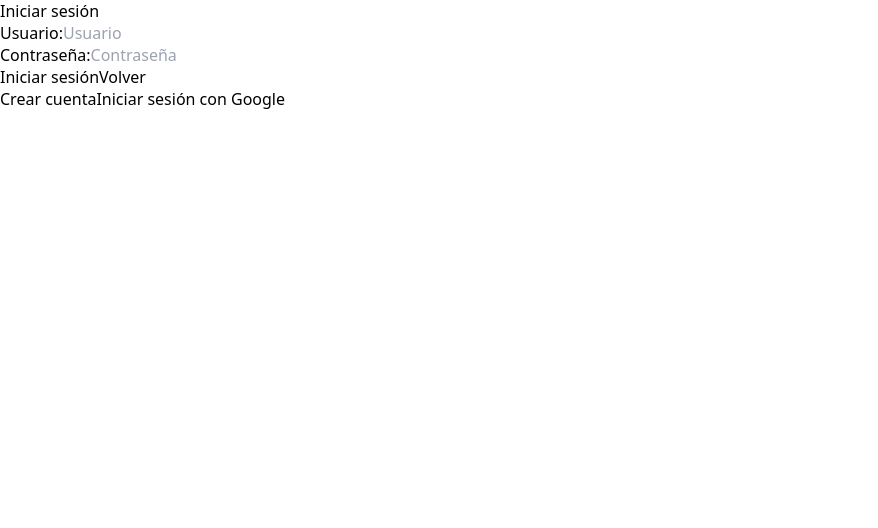
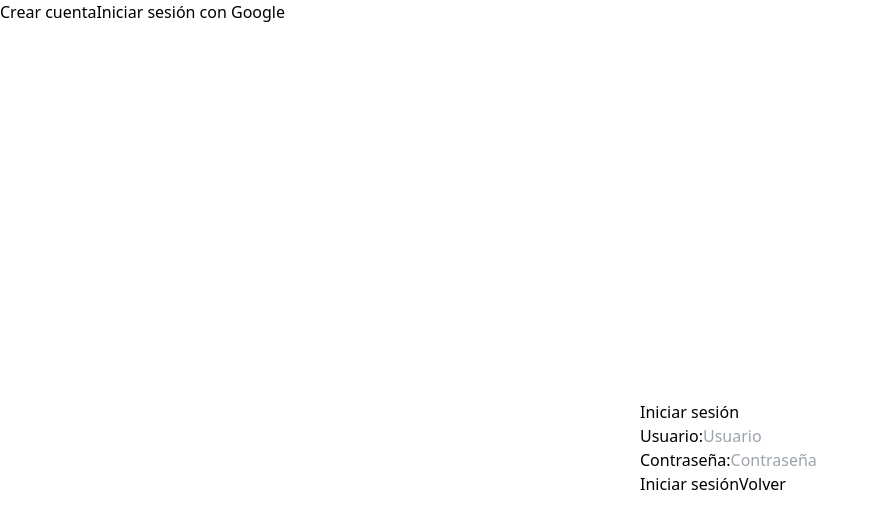
Before and after one commit to FaustoCitera/Proyecto, a Next.js app: page /authForm in a window 1280 px wide. Shown: the top 528 px of the page, without its empty margins (0-878 px from the left). Built offline with nearby package versions, Linux system fonts and the light colour scheme.

Commit message:
cssaranca

```diff
--- a/components/login.jsx
+++ b/components/login.jsx
@@ -40,18 +40,19 @@ const LoginPage = () => {
   }
 
   return (
-    <div className="generalCard">
-      <div className="cardheader">
+  <div classname="pe">
+    <div className="page">
+      <div className="pge">
         <h2>Iniciar sesión</h2>
           <form onSubmit={handleSubmit}>
-        <label className="usuariotxt">
-          Usuario:
-          <input id="username" type="text" placeholder="Usuario" value={user} onChange={handleUserChange} />
+            <label className="usuariotxt">
+            Usuario:
+            <input id="username" type="text" placeholder="Usuario" value={user} onChange={handleUserChange} />
         </label>
         <br />
         <label className="contrasenatxt">
-          Contraseña:
-          <input id="password" type="password" placeholder="Contraseña" value={password} onChange={handlePasswordChange} />
+           Contraseña:
+            <input id="password" type="password" placeholder="Contraseña" value={password} onChange={handlePasswordChange} />
         </label>
         <br />
         <button type="submit">
@@ -63,6 +64,7 @@ const LoginPage = () => {
       </form>
       </div>
     </div>
+  </div>
   );
 }
 
--- a/public/globals.css
+++ b/public/globals.css
@@ -2,27 +2,9 @@
 @tailwind components;
 @tailwind utilities;
 
-body {
-  margin: 0;
-  line-height: normal;
+.page
+{
+ position: absolute;
+ left: 50%;
+ top: 50%;
 }
-
-:root {
-  /* fonts */
-  --font-roboto: Roboto;
-
-  /* font sizes */
-  --font-size-36xl: 55px;
-  --font-size-41xl: 60px;
-  --font-size-31xl: 50px;
-
-  /* Colors */
-  --color-white: #fff;
-  --color-royalblue: #667eea;
-  --color-gray-100: rgba(0, 0, 0, 0.5);
-  --color-lightgray: #d2d2d2;
-
-  /* Border radiuses */
-  --br-6xl: 25px;
-  --br-3xs: 10px;
-}
```
